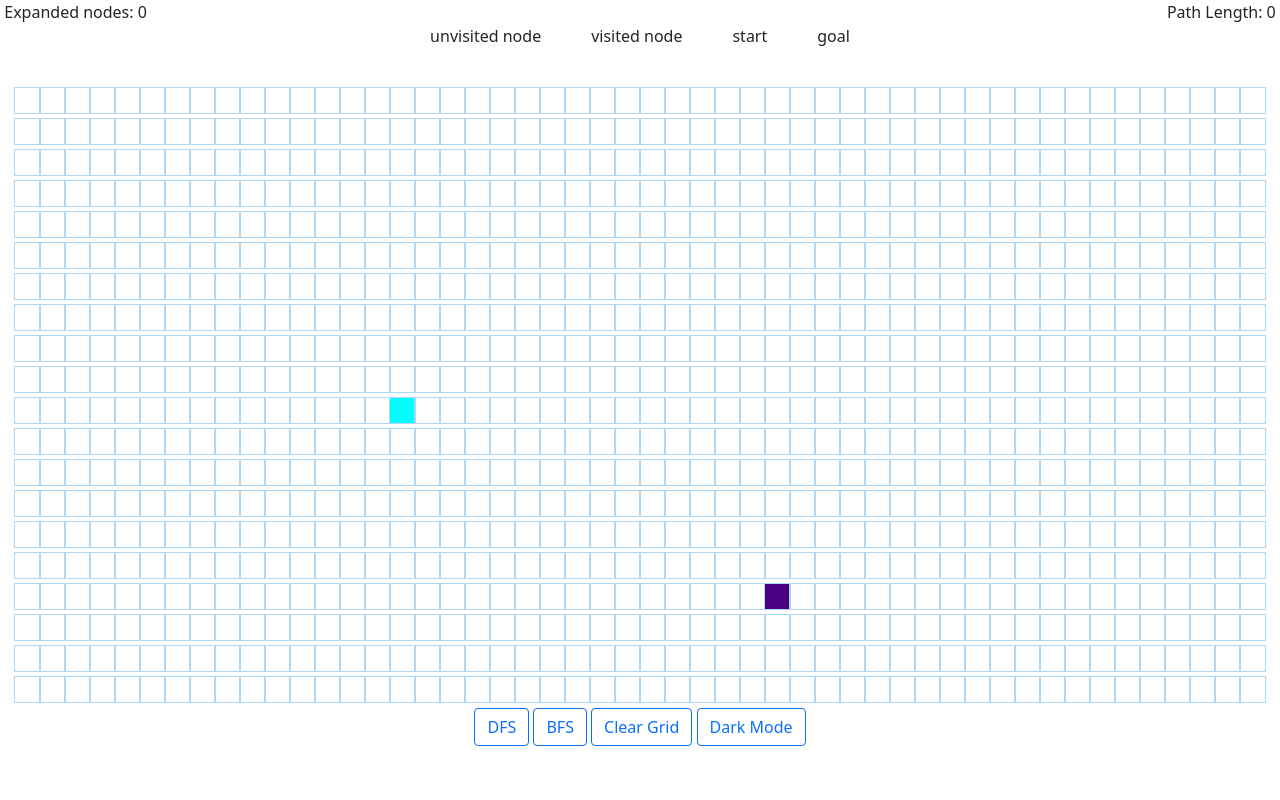
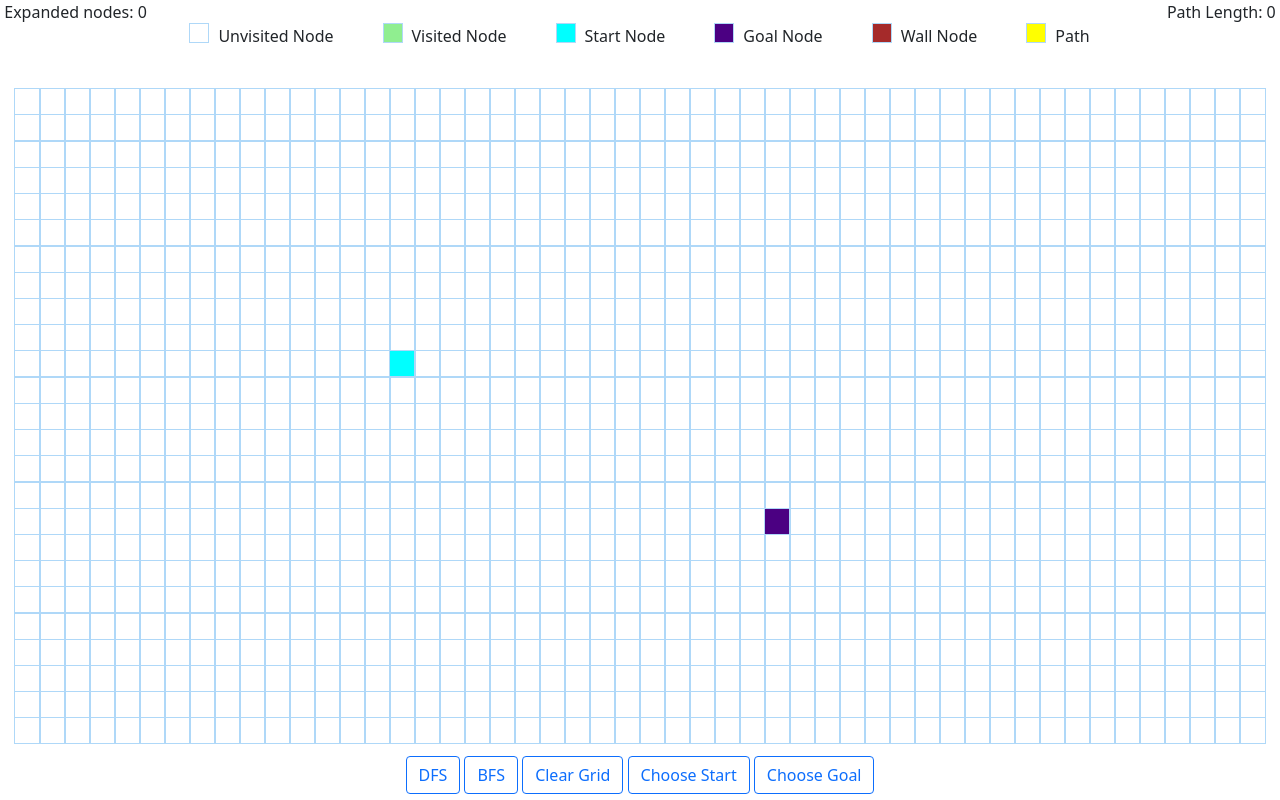
Before and after one commit to rakhishov/pathFindVisualizer, a React (Create React App) app: page / in a window 1280 px wide. Built offline with nearby package versions, Linux system fonts and the light colour scheme.

Commit message:
fix some bugs

```diff
--- a/package.json
+++ b/package.json
@@ -8,6 +8,7 @@
     "@testing-library/user-event": "^12.8.3",
     "bootstrap": "^5.1.1",
     "react": "^17.0.2",
+    "react-animations": "^1.0.0",
     "react-bootstrap": "^2.0.0-rc.0",
     "react-dom": "^17.0.2",
     "react-scripts": "4.0.3",
--- a/src/App.css
+++ b/src/App.css
@@ -24,9 +24,15 @@
 .App-link {
   color: #09d3ac;
 }
-
+.buttons{
+  padding-top: 1%;
+}
 .instructions{
   display: flex;
   justify-content: center;
   gap: 50px;
 }
+
+.instructions-item{
+  white-space: nowrap ;
+}
--- a/src/coding/pathFind/PathFind.css
+++ b/src/coding/pathFind/PathFind.css
@@ -1,3 +1,19 @@
 .grid{
     margin: 40px 0 0;
 }
+
+.square{
+    width: 18px;
+    height: 18px;
+    outline: 1px solid rgb(175, 216, 248);
+    display: inline-block;
+    margin-right: 10px;
+}
+
+.n-start{
+    background-color: cyan;
+}
+
+.n-goal{
+    background-color: indigo;
+}
--- a/src/coding/pathFind/PathFind.jsx
+++ b/src/coding/pathFind/PathFind.jsx
@@ -7,7 +7,7 @@ import {dfs} from "../algorithm/dfs"
 import 'bootstrap/dist/css/bootstrap.min.css';
 
 
-const numOfRows = 20;
+const numOfRows = 25;
 const numOfColumns = 50;
 
 export default class PathFind extends Component{
@@ -15,17 +15,18 @@ export default class PathFind extends Component{
         super();
         this.state = {
             board: [],
-            STARTNODE_ROW: 10,
-            STARTNODE_COL: 15,
+            startnode_row: 10,
+            startnode_col: 15,
             GOALNODE_ROW: 16,
             GOALNODE_COL: 30,
             mouseIsPressed: false,
             isRunning: false,
             isBoardClean: true,
-            isStartNode: false,
-            isGoalNode: false,
             numOfExpandedNodes: 0,
-            numOfPathNodes: 0
+            numOfPathNodes: 0,
+            chooseStart: false,
+            chooseGoal: false,
+            changeWall: true
         }
     }
     //after initialization of web, first function that will be executed
@@ -34,20 +35,51 @@ export default class PathFind extends Component{
     }
 
     handleMouseDown(row, col){
-        const{board} = this.state;
-        const newBoard = wallGenerate(board, row, col);
-        this.setState({board: newBoard, mouseIsPressed: true});
-        console.log('c');
+        const{board,
+            chooseStart,
+            startnode_row,
+            startnode_col,
+            isBoardClean,
+            chooseGoal,
+            GOALNODE_ROW,
+            GOALNODE_COL,
+            changeWall} = this.state;
+
+        var newBoard;
+        if(chooseStart === true && isBoardClean === true){
+            newBoard = changeStart(board, row, col);
+            const lastStartNode = newBoard[startnode_row][startnode_col]
+            lastStartNode.isStart = false;
+            this.setState({board: newBoard, startnode_row: row, startnode_col: col, chooseStart: false});
+        }
+        else if(chooseGoal === true && isBoardClean === true){
+            newBoard = changeGoal(board, row, col);
+            const lastStartNode = newBoard[GOALNODE_ROW][GOALNODE_COL];
+            lastStartNode.isGoal = false;
+            this.setState({board: newBoard, GOALNODE_ROW: row, GOALNODE_COL: col, chooseGoal: false});
+        }
+        else if(isBoardClean === true){
+            if(board[row][col].isWall === false){
+                this.setState({changeWall: true})
+                newBoard = wallGenerate(board, row, col, true);
+            }
+            else{
+                this.setState({changeWall: false})
+                newBoard = wallGenerate(board, row, col, false);
+            }
+            this.setState({board: newBoard, mouseIsPressed: true});
+        }
     }
 
     handleMouseUp(){
-        this.setState({mouseIsPressed: false});
+        this.setState({mouseIsPressed: false, changeWall: true});
     }
 
     handleMouseEnter(row, col){
+        const {changeWall} = this.state;
         if(this.state.mouseIsPressed){
 
-            const newBoard = wallGenerate(this.state.board, row, col);
+            const newBoard = wallGenerate(this.state.board, row, col, changeWall);
             this.setState({board: newBoard});
         }
     }
@@ -56,7 +88,7 @@ export default class PathFind extends Component{
         return {
             row,
             col,
-            isStart: row === this.state.STARTNODE_ROW && col===this.state.STARTNODE_COL,
+            isStart: row === this.state.startnode_row && col===this.state.startnode_col,
             isGoal: row === this.state.GOALNODE_ROW && col===this.state.GOALNODE_COL,
             isWall: false,
             isVisited: false,
@@ -84,7 +116,7 @@ export default class PathFind extends Component{
             this.setState({isBoardClean: false});
             this.setState({isRunning: true});
             var{board} = this.state;
-            var start = board[this.state.STARTNODE_ROW][this.state.STARTNODE_COL];
+            var start = board[this.state.startnode_row][this.state.startnode_col];
             var goal = board[this.state.GOALNODE_ROW][this.state.GOALNODE_COL];
             var visited;
             switch(algo){
@@ -100,15 +132,12 @@ export default class PathFind extends Component{
 
             if(visited === 0){
                 alert("There is no path");
-                console.log("There is no way");
             }
             else{
                 var way = shortWay(goal);
                 this.visualise(visited, way);
-                setTimeout(()=>{
-                    this.setState({isRunning: false});
-                }, 2000);
             }
+            this.setState({isRunning: false})
         }
 
     }
@@ -164,14 +193,6 @@ export default class PathFind extends Component{
             }, 10*i);
         }
     }
-    changeTheme(){
-        if(document.body.classList.length===0){
-            document.body.classList.add("App-black");
-        }
-        else{
-            document.body.classList.remove("App-black");
-        }
-    }
     render() {
         const{board, mouseIsPressed} = this.state;
         return (
@@ -180,18 +201,28 @@ export default class PathFind extends Component{
                 <span style = {{marginLeft: "510px"}}>Path Length: {this.state.numOfPathNodes}</span>
             <div className="instructions">
                 <div className = "instructions-item">
-                    unvisited node
+                    <span className="square node-unvisited"></span>
+                    Unvisited Node
                 </div>
                 <div className = "instructions-item">
-
-                    visited node
+                    <span className="square node-visited"></span>
+                    Visited Node
                 </div>
                 <div className = "instructions-item">
-                    start
+                    <span className="square n-start"></span>
+                    Start Node
                 </div>
                 <div className = "instructions-item">
-
-                    goal
+                    <span className="square n-goal"></span>
+                    Goal Node
+                </div>
+                <div className = "instructions-item">
+                    <span className="square node-wall"></span>
+                    Wall Node
+                </div>
+                <div className = "instructions-item">
+                    <span className="square node-path"></span>
+                    Path
                 </div>
             </div>
             <div className = "grid">
@@ -229,7 +260,9 @@ export default class PathFind extends Component{
             <Button variant="outline-primary" onClick={() => this.search("dfs")}>DFS</Button>{' '}
             <Button variant="outline-primary" onClick={() => this.search("bfs")}>BFS</Button>{' '}
             <Button variant="outline-primary" onClick={() => this.clearGrid()}>Clear Grid</Button>{' '}
-            <Button variant="outline-primary" onClick={() => this.changeTheme()}>Dark Mode</Button>{' '}
+            <Button variant="outline-primary" onClick={() => this.setState({chooseStart: true, chooseGoal: false})}>Choose Start</Button>{' '}
+            <Button variant="outline-primary" onClick={() => this.setState({chooseStart: false, chooseGoal: true})}>Choose Goal</Button>{' '}
+
               </div>
             </div>
           </>
@@ -237,19 +270,57 @@ export default class PathFind extends Component{
       }
     }
 
-const wallGenerate = (board, row, col)=>{
+const wallGenerate = (board, row, col, cond)=>{
     const newBoard = board.slice();
     const node = newBoard[row][col];
     if(!node.isStart && !node.isGoal){
-        const newNode = {
-            ...node,
-            isWall: !node.isWall,
-        };
+        var newNode;
+        if(cond){
+            newNode = {
+                ...node,
+                isWall: true,
+            };
+        }
+        else{
+            newNode = {
+                ...node,
+                isWall: false
+            };
+        }
         newBoard[row][col] = newNode;
     }
+
+
     return newBoard;
 }
 
+const changeStart = (board, row, col)=>{
+    const newBoard = board.slice()
+    const node = newBoard[row][col]
+    if(!node.isGoal && !node.isWall){
+        const newNode = {
+            ...node,
+            isStart: true
+        }
+        newBoard[row][col] = newNode;
+    }
+    document.querySelector(".node-start").classList.remove("node-start")
+    return newBoard;
+}
+
+const changeGoal = (board, row, col)=>{
+    const newBoard = board.slice()
+    const node = newBoard[row][col]
+    if(!node.isStart && !node.isWall){
+        const newNode = {
+            ...node,
+            isGoal: true
+        }
+        newBoard[row][col] = newNode;
+    }
+    document.querySelector(".node-goal").classList.remove("node-goal")
+    return newBoard;
+}
 
 
 function shortWay(goal){
--- a/src/coding/pathFind/node/Node.css
+++ b/src/coding/pathFind/node/Node.css
@@ -3,6 +3,7 @@
     height: 25px;
     outline: 1px solid rgb(175, 216, 248);
     display: inline-block;
+    vertical-align: middle;
 }
 
 .node-start{
```
Also changed, not shown: 1 other file (tests, documents, lock files or other folders).
